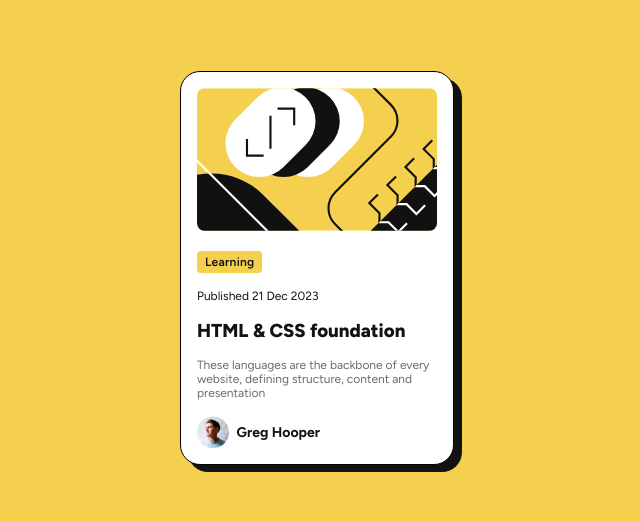
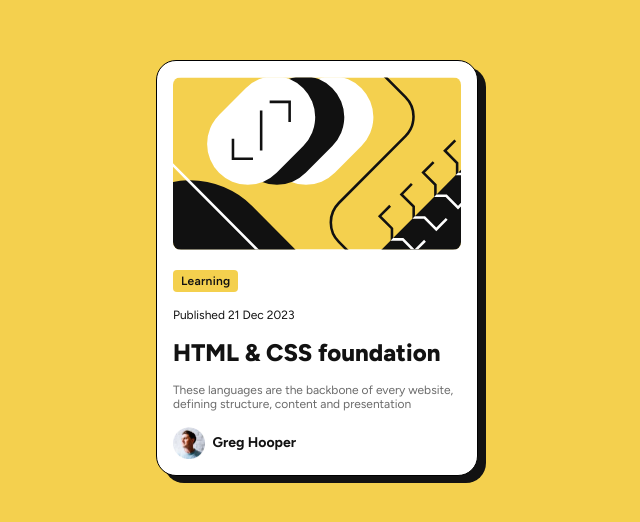
Before and after one commit to VIS-WAS/blog-preview, a plain HTML site: page index.html in a window 1280 px wide. Shown: the part 132-654 px from the top of the page, without its empty margins (323-963 px from the left). Drawn offline with Linux system fonts and the light colour scheme.

Commit message:
update few changes

```diff
--- a/index.html
+++ b/index.html
@@ -25,7 +25,7 @@
         <p class="learn">Learning</p>
         <p class="">Published 21 Dec 2023</p>
         <header>
-          <h3>HTML & CSS foundation</h3>
+          <h1>HTML & CSS foundation</h1>
         </header>
         <article>
           These languages are the backbone of every website, defining structure,
--- a/style/style.css
+++ b/style/style.css
@@ -17,7 +17,7 @@ body {
 main {
   background-color: #fff;
   padding: 1rem;
-  max-width: 15rem;
+  max-width: 18rem;
   border: 1px solid black;
   border-radius: 20px;
   box-shadow: 8px 7px 0 0;
@@ -56,13 +56,16 @@ p {
 .profile img {
   height: 2rem;
 }
-header h3 {
+header h1 {
   margin-top: 1rem;
   white-space: nowrap;
   width: 100%;
   object-fit: contain;
   font-weight: 800;
 }
+h1:hover {
+  color: hsl(47, 88%, 63%);
+}
 article {
   margin-top: 1rem;
   color: hsl(0, 0%, 42%);
```
